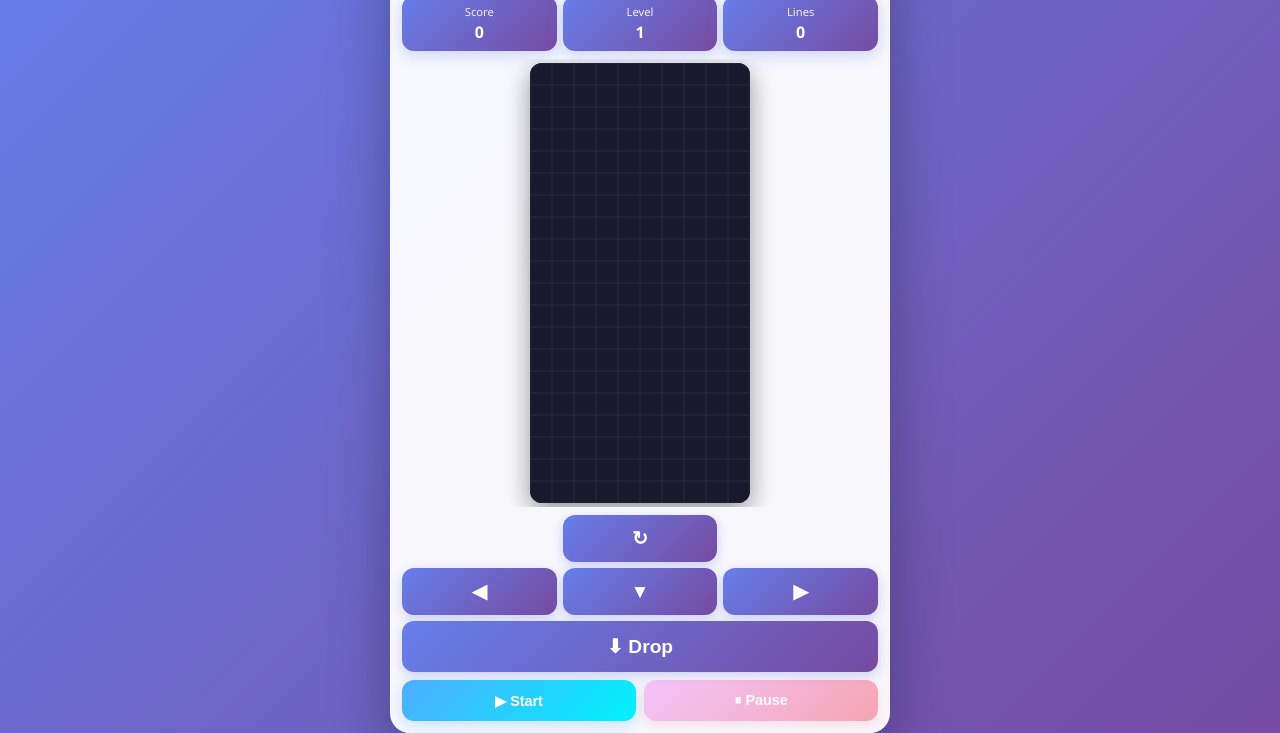
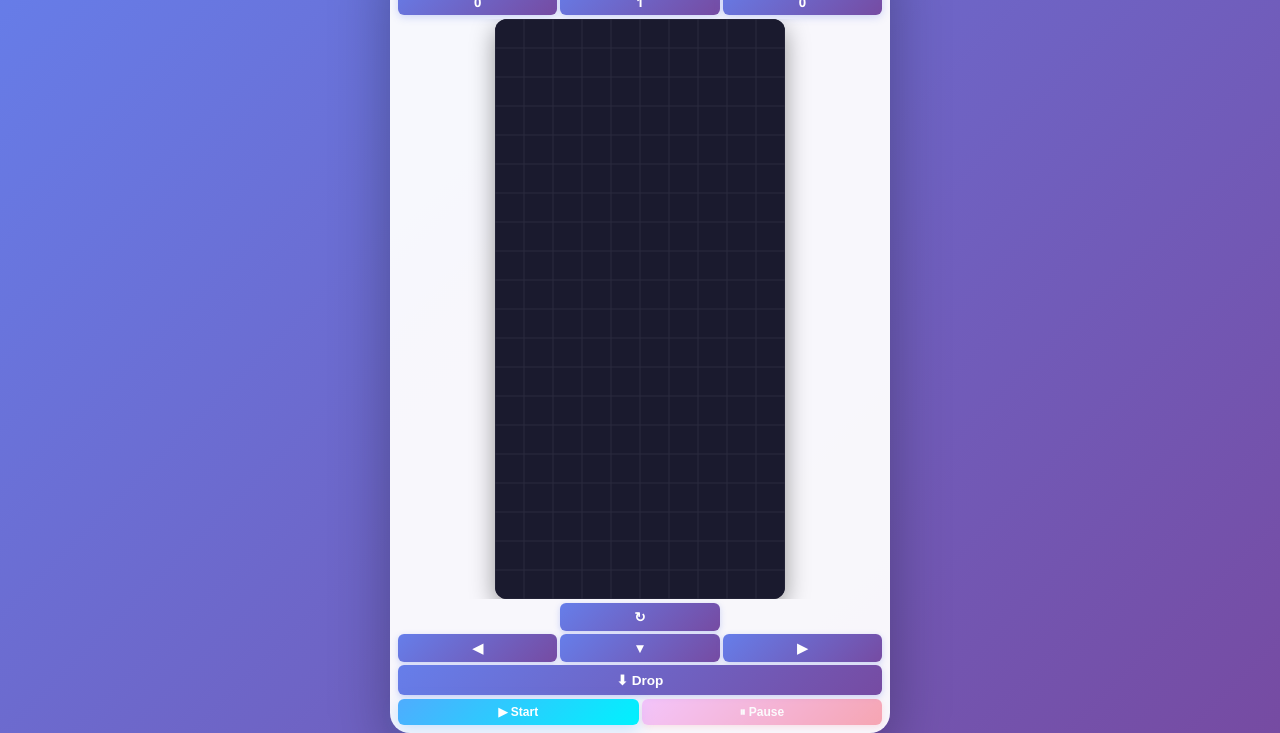
Before and after one commit to borisjankowski/tetris_2.0, a plain HTML site: page index.html in a window 1280 px wide. Shown: the part 67-800 px from the top of the page. Drawn offline with Linux system fonts and the light colour scheme.

Commit message:
Update index.html

```diff
--- a/index.html
+++ b/index.html
@@ -28,13 +28,13 @@
         .container {
             background: rgba(255, 255, 255, 0.95);
             border-radius: 20px;
-            padding: 12px;
+            padding: 8px;
             box-shadow: 0 20px 60px rgba(0, 0, 0, 0.3);
             width: 100vw;
             height: 100dvh;
             display: flex;
             flex-direction: column;
-            gap: 8px;
+            gap: 4px;
             max-width: 500px;
         }
 
@@ -45,35 +45,35 @@
 
         h1 {
             color: #667eea;
-            font-size: clamp(1.2rem, 4vw, 1.8rem);
-            margin-bottom: 4px;
+            font-size: clamp(1rem, 3.5vw, 1.3rem);
+            margin-bottom: 2px;
             text-shadow: 2px 2px 4px rgba(0, 0, 0, 0.1);
         }
 
         .stats {
             display: grid;
             grid-template-columns: repeat(3, 1fr);
-            gap: 6px;
+            gap: 3px;
             flex-shrink: 0;
         }
 
         .stat-box {
             background: linear-gradient(135deg, #667eea 0%, #764ba2 100%);
             color: white;
-            padding: 8px 6px;
-            border-radius: 12px;
+            padding: 4px 3px;
+            border-radius: 6px;
             text-align: center;
-            box-shadow: 0 4px 15px rgba(102, 126, 234, 0.3);
+            box-shadow: 0 2px 8px rgba(102, 126, 234, 0.3);
         }
 
         .stat-label {
-            font-size: 0.7rem;
+            font-size: 0.6rem;
             opacity: 0.9;
-            margin-bottom: 2px;
+            margin-bottom: 1px;
         }
 
         .stat-value {
-            font-size: 1rem;
+            font-size: 0.8rem;
             font-weight: bold;
         }
 
@@ -96,7 +96,7 @@
         .controls {
             display: grid;
             grid-template-columns: repeat(3, 1fr);
-            gap: 6px;
+            gap: 3px;
             flex-shrink: 0;
         }
 
@@ -104,12 +104,12 @@
             background: linear-gradient(135deg, #667eea 0%, #764ba2 100%);
             border: none;
             color: white;
-            padding: 12px;
-            border-radius: 12px;
-            font-size: 1.2rem;
+            padding: 6px;
+            border-radius: 6px;
+            font-size: 0.85rem;
             cursor: pointer;
             transition: all 0.2s;
-            box-shadow: 0 4px 12px rgba(102, 126, 234, 0.3);
+            box-shadow: 0 2px 6px rgba(102, 126, 234, 0.3);
             font-weight: bold;
             touch-action: manipulation;
             user-select: none;
@@ -147,12 +147,12 @@
         #dropBtn {
             grid-column: 1 / -1;
             grid-row: 3;
-            padding: 14px;
+            padding: 7px;
         }
 
         .action-buttons {
             display: flex;
-            gap: 8px;
+            gap: 3px;
             justify-content: center;
             flex-shrink: 0;
         }
@@ -162,12 +162,12 @@
             background: linear-gradient(135deg, #f093fb 0%, #f5576c 100%);
             border: none;
             color: white;
-            padding: 12px 20px;
-            border-radius: 12px;
-            font-size: 0.9rem;
+            padding: 6px 12px;
+            border-radius: 6px;
+            font-size: 0.75rem;
             cursor: pointer;
             transition: all 0.2s;
-            box-shadow: 0 4px 12px rgba(245, 87, 108, 0.3);
+            box-shadow: 0 2px 6px rgba(245, 87, 108, 0.3);
             font-weight: bold;
             touch-action: manipulation;
         }
```
